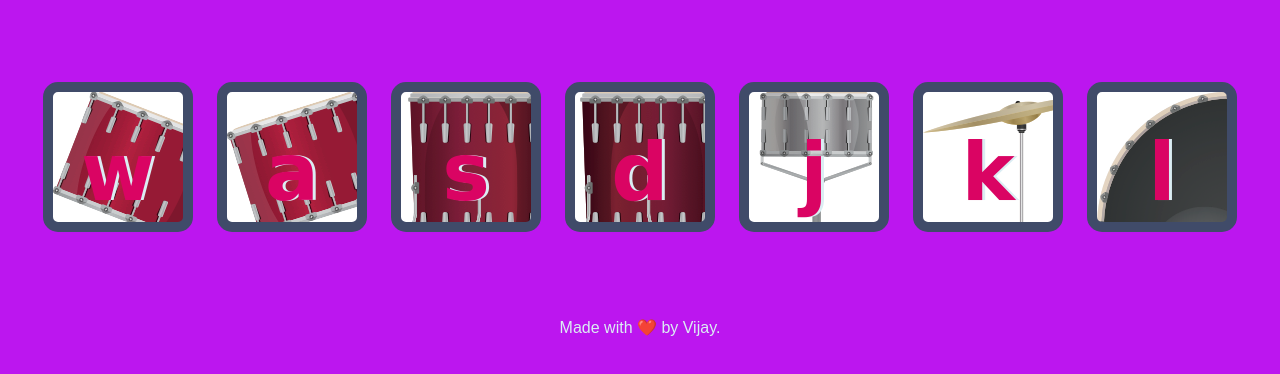
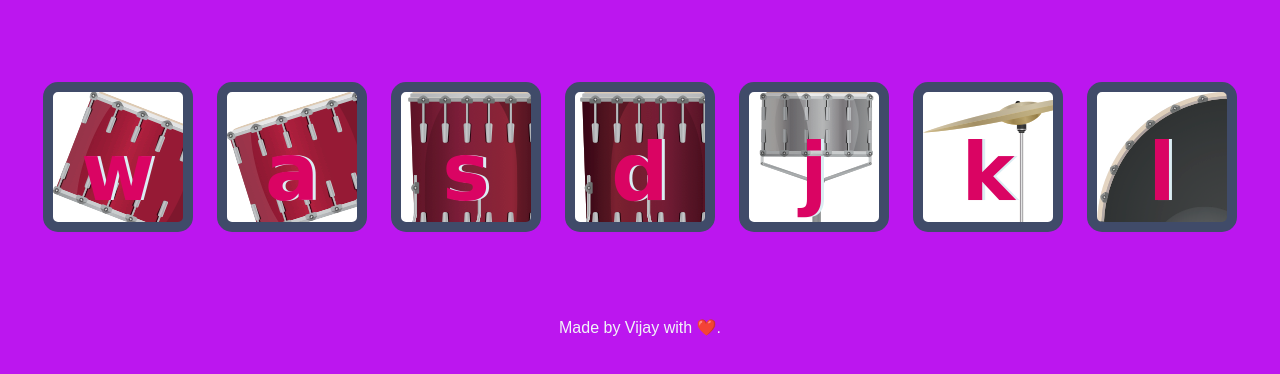
Before and after one commit to Vijayakumarbiradar22/Drum-Kit-Website, a plain HTML site: page index.html in a window 1280 px wide. Shown: the part 156-530 px from the top of the page. Drawn offline with Linux system fonts and the light colour scheme.

Commit message:
footer edited

```diff
--- a/index.html
+++ b/index.html
@@ -24,7 +24,7 @@
 <script src="index.js" charset="utf-8"></script>
 
 <footer>
-  Made with ❤️ by Vijay.
+  Made by Vijay with ❤️.
 </footer>
 </body>
 </html>
--- a/styles.css
+++ b/styles.css
@@ -12,7 +12,7 @@ h1 {
 }
 
 footer {
-  color: #DBEDF3;
+  color: #f1f5f7;
   font-family: sans-serif;
 }
 
```
